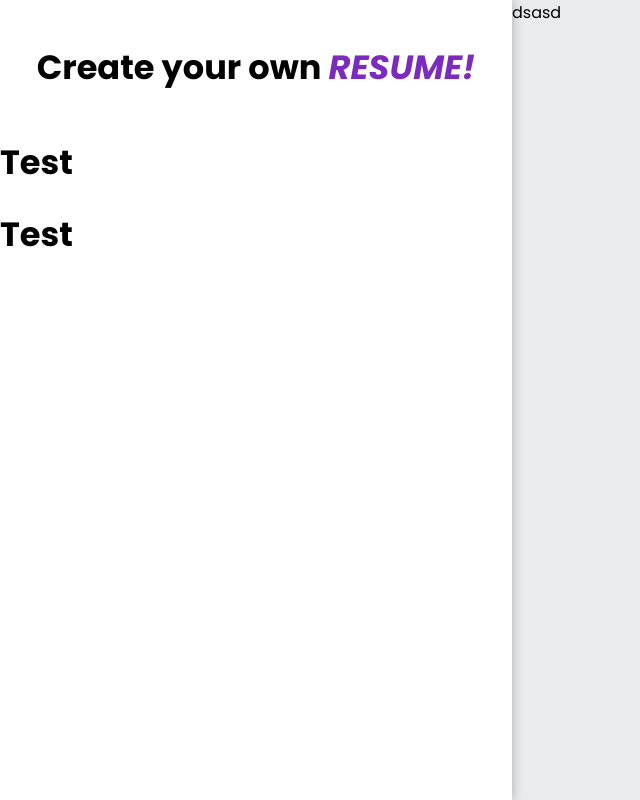
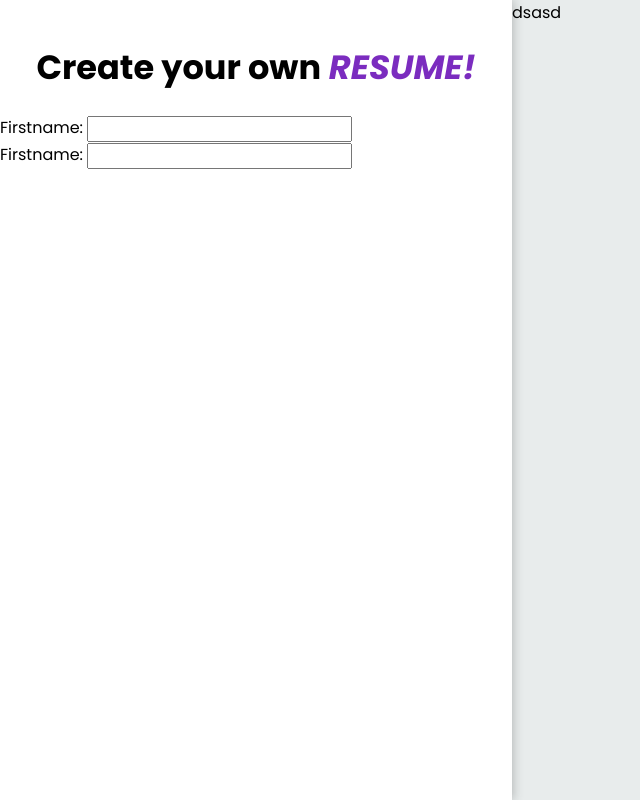
Before and after one commit to Kili196/CV-Generator, a React (Vite) app: page / in a window 1280 px wide. Shown: the whole page, without its empty margins (0-640 px from the left). Built offline with nearby package versions, Linux system fonts and the light colour scheme.

Commit message:
extracted ResumeForm into its own component

```diff
--- a/src/App.jsx
+++ b/src/App.jsx
@@ -1,30 +1,14 @@
-import "./styles/App.css"
-import SimpleInputField from "./components/SimpleInputField"
-
+import "./styles/App.css";
+import "./styles/Form.css";
+import FormView from "./components/FormView";
 
 function App() {
-
-
-
-
   return (
-
     <div className="container">
-      <div className="form-section">
-        <header>
-          <h1> Create your own <span className="highlight"> <em> RESUME! </em> </span> </h1>
-          </header>
-
-        <div className="input-resume">
-          <SimpleInputField />
-          <SimpleInputField />
-
-        </div>
-      </div>
+      <FormView />
       <div className="cv-view"> dsasd </div>
     </div>
-
-  )
+  );
 }
 
-export default App
+export default App;
--- /dev/null
+++ b/src/components/FormView.jsx
@@ -0,0 +1,21 @@
+import SimpleInputField from "./SimpleInputField";
+
+const FormView = () => {
+  return (
+    <div className="form-section">
+      <header>
+        <h1>
+          Create your own
+          <span className="highlight">
+            <em> RESUME! </em>
+          </span>
+        </h1>
+      </header>
+
+      <SimpleInputField text={"Firstname"} />
+      <SimpleInputField text={"Firstname"} />
+    </div>
+  );
+};
+
+export default FormView;
--- a/src/components/SimpleInputField.jsx
+++ b/src/components/SimpleInputField.jsx
@@ -1,9 +1,12 @@
-const SimpleInputField = ()  => {
-    return (
-        <>
-            <h1> Test </h1>
-        </>
-    )
-}
+const SimpleInputField = ({ text, value, setValue }) => {
+  return (
+    <>
+      <div className="simpleinput-container">
+        <label> {text}: </label>
+        <input required type="text" />
+      </div>
+    </>
+  );
+};
 
 export default SimpleInputField;
```
Also changed, not shown: src/styles/Form.css (added).
